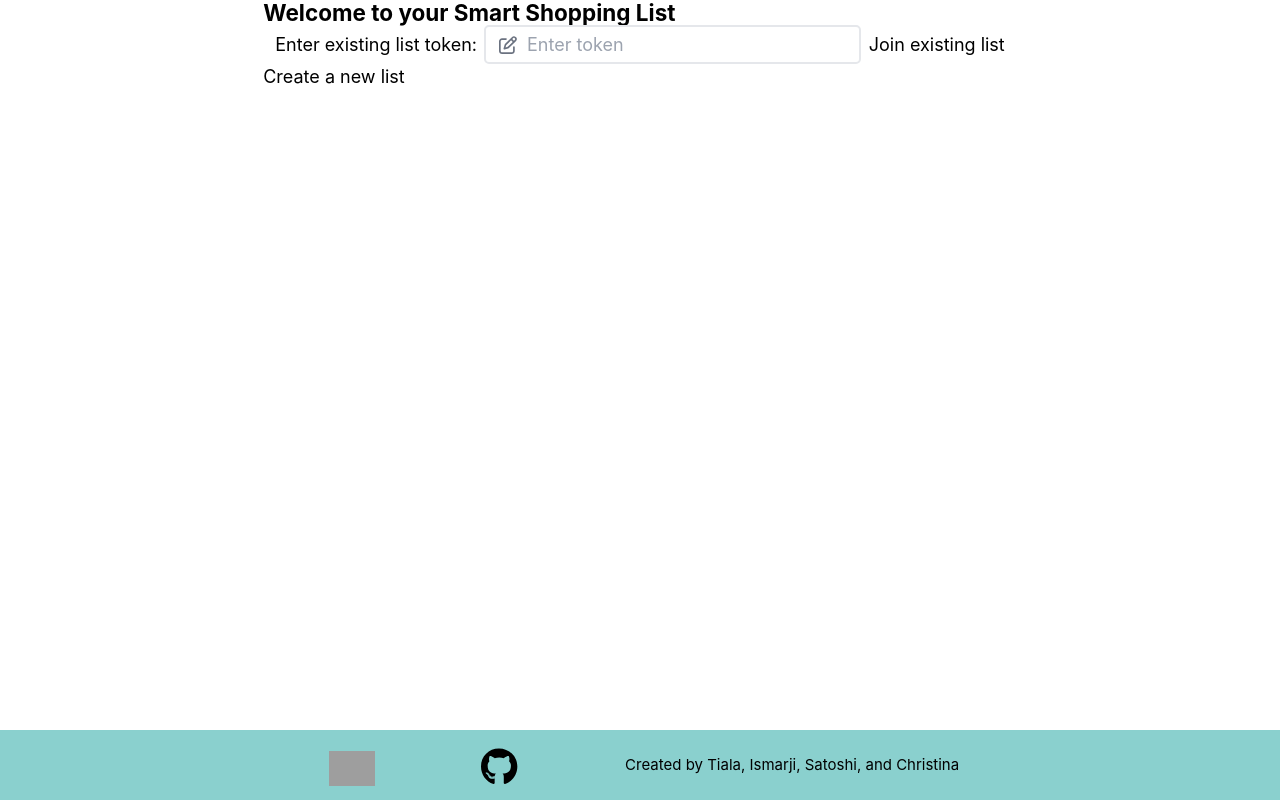
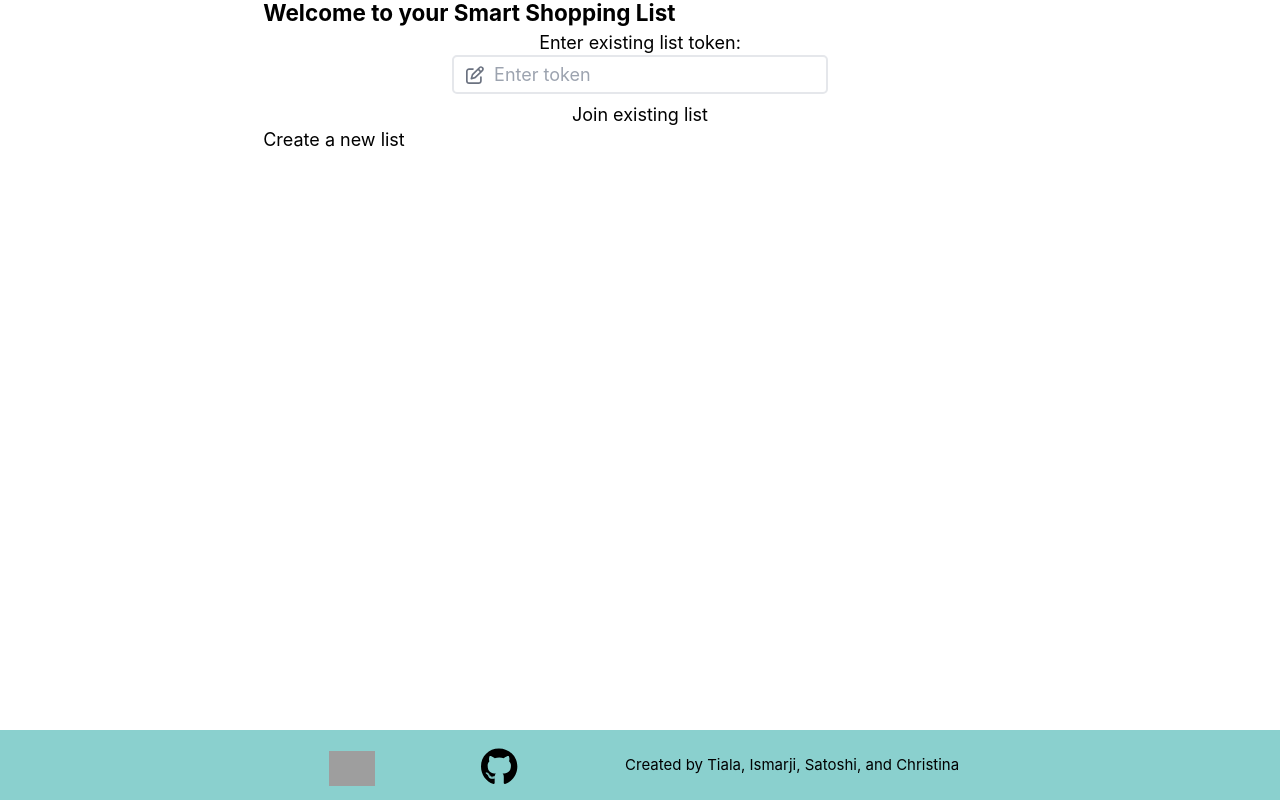
Before and after one commit to the-collab-lab/tcl-64-smart-shopping-list, a React (Vite) app: page / in a window 1280 px wide. Built offline with nearby package versions, Linux system fonts and the light colour scheme; grey boxes are pictures that could not be loaded.

Commit message:
minor adjustments

```diff
--- a/src/views/AddItem.jsx
+++ b/src/views/AddItem.jsx
@@ -119,11 +119,11 @@ export function AddItem({ listId, data }) {
 				</div>
 			</div>
 			<form onSubmit={handleSubmit}>
-				<div className="flex justify-center items-center">
-					<label htmlFor="item" className="px-3">
+				<div className="flex flex-col justify-center items-center">
+					<label htmlFor="item" className="px-3 mt-2">
 						Item:
 					</label>
-					<div className="w-full sm:w-1/2 flex items-center border-2 rounded-lg py-2 px-3 sm:px-5">
+					<div className="w-full sm:w-1/2 flex items-center border-2 rounded-lg py-2 px-3">
 						<FontAwesomeIcon
 							icon={pen}
 							title="Enter item name"
--- a/src/views/Home.jsx
+++ b/src/views/Home.jsx
@@ -96,11 +96,10 @@ export function Home({ createToken, setListToken }) {
 				)}
 			</div>
 			<form onSubmit={handleTokenInputFormSubmit}>
-				<div className="flex justify-center items-center">
-					<label htmlFor="tokenInput" className="px-3">
-						Enter existing list token:{' '}
+				<div className="flex flex-col justify-center items-center">
+					<label htmlFor="tokenInput" className="px-3 mt-2">
+						Enter existing list token:
 					</label>
-					<br />
 					<div className="w-full sm:w-1/2 flex items-center border-2 rounded-lg py-2 px-3 sm:px-5">
 						<FontAwesomeIcon
 							icon={pen}
@@ -116,11 +115,12 @@ export function Home({ createToken, setListToken }) {
 							placeholder="Enter token"
 						/>
 					</div>
-					<button type="submit" className="px-3">
+					<button type="submit" className="px-3 mt-3">
 						Join existing list
 					</button>
 				</div>
 			</form>
+
 			<button onClick={handleCreateClick}>Create a new list</button>
 		</div>
 	);
--- a/src/views/List.jsx
+++ b/src/views/List.jsx
@@ -118,9 +118,9 @@ export function List({ data, listId }) {
 		return (
 			<>
 				<form className="pb-5">
-					<div className="flex justify-center items-center">
-						<label htmlFor="filter" className="px-3">
-							Filter List:{' '}
+					<div className="flex flex-col justify-center items-center">
+						<label htmlFor="filter" className="px-3 mt-2">
+							Filter List:
 						</label>
 						<div className="w-full sm:w-1/2 flex items-center border-2 rounded-lg py-2 px-3 sm:px-5">
 							<FontAwesomeIcon
```
